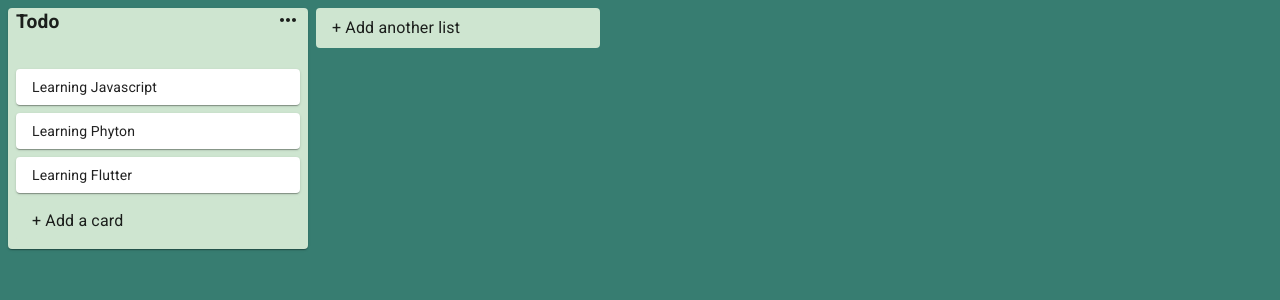
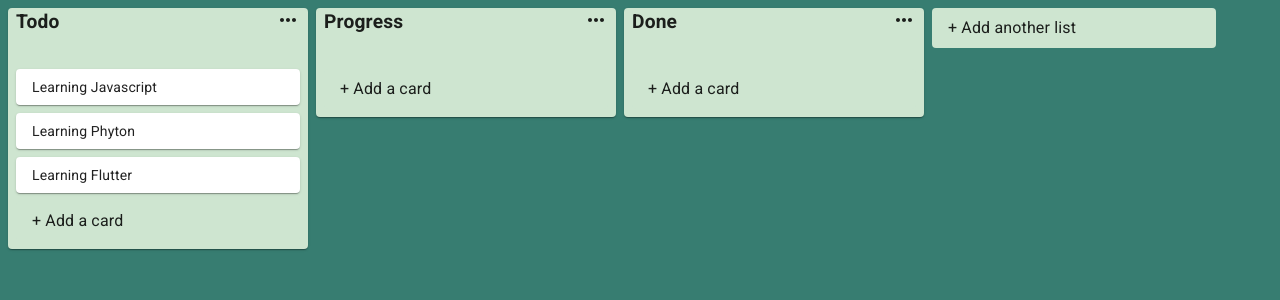
Before and after one commit to galuhraka/qubisa-todo-list, a React (Create React App) app: page / in a window 1280 px wide. Shown: the top 300 px of the page. Built offline with nearby package versions, Linux system fonts and the light colour scheme.

Commit message:
:tada:Drag & Drop Card in Different List

```diff
--- a/src/screen/App.js
+++ b/src/screen/App.js
@@ -102,6 +102,19 @@
         },
       };
       setData(newState);
+    }else{
+      sourceList.cards.splice(source.index, 1);
+      destinationList.cards.splice(destination.index, 0, draggingCard);
+
+      const newState = {
+        ...data,
+        lists: {
+          ...data.lists,
+          [sourceList.id]: sourceList,
+          [destinationList.id]: destinationList,
+        },
+      };
+      setData(newState);
     }
   };
 
--- a/src/utils/store.js
+++ b/src/utils/store.js
@@ -20,8 +20,18 @@
       title: "Todo",
       cards,
     },
+    "list-2": {
+      id: "list-2",
+      title: "Progress",
+      cards: [],
+    },
+    "list-3": {
+      id: "list-3",
+      title: "Done",
+      cards: [],
+    },
   },
-  listIds: ["list-1"],
+  listIds: ["list-1", "list-2", "list-3"],
 };
 
 export default data;
```
Also changed, not shown: 1 other file (tests, documents, lock files or other folders).
